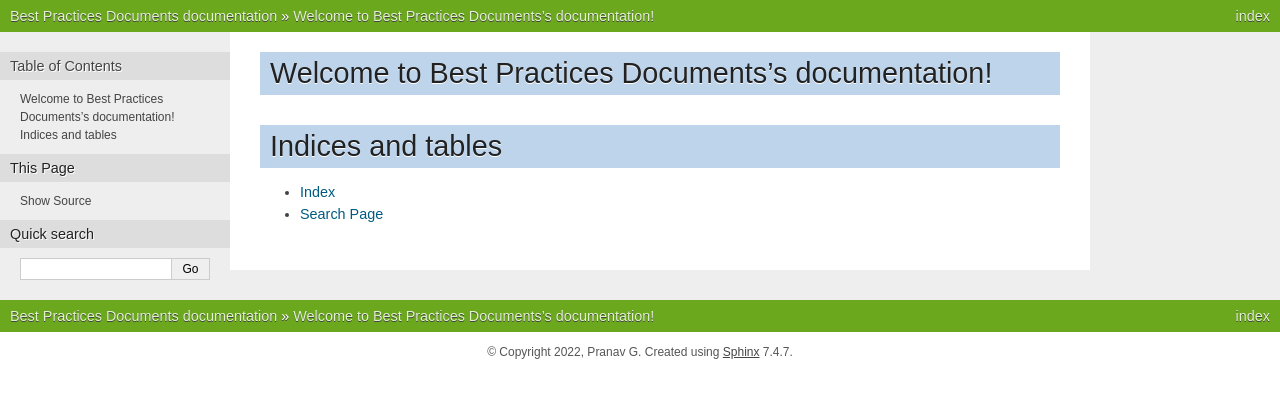
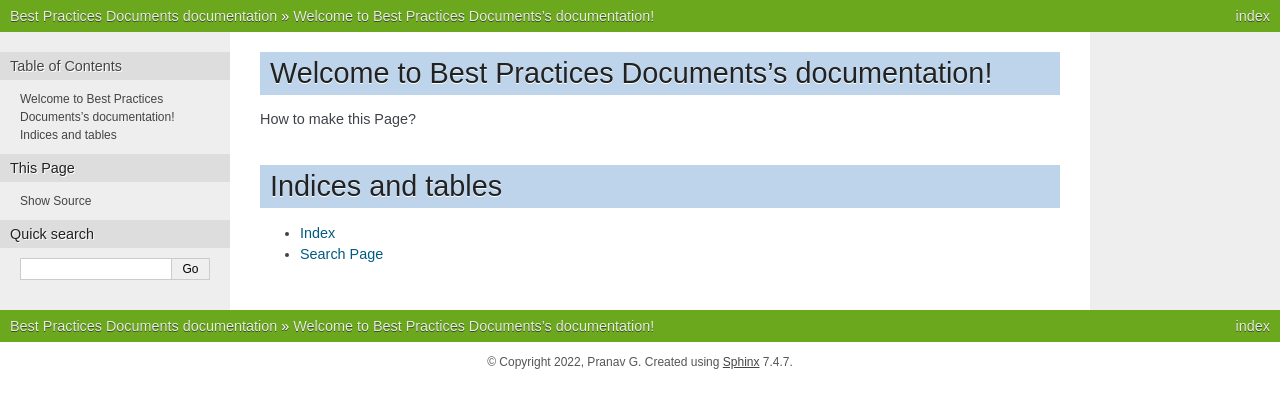
Before and after one commit to pranavgvrk/BestPractices, a Sphinx documentation site: the page built from source/index.rst, in a window 1280 px wide. Shown: the top 408 px of the page. Built offline with Sphinx 7.4.7, drawn with Linux system fonts in a browser that asks for light colours.

Commit message:
Update index

```diff
--- a/source/index.rst
+++ b/source/index.rst
@@ -10,7 +10,7 @@ Welcome to Best Practices Documents's documentation!
    :maxdepth: 2
    :caption: Contents:
 
-
+How to make this Page?
 
 Indices and tables
 ==================
```
